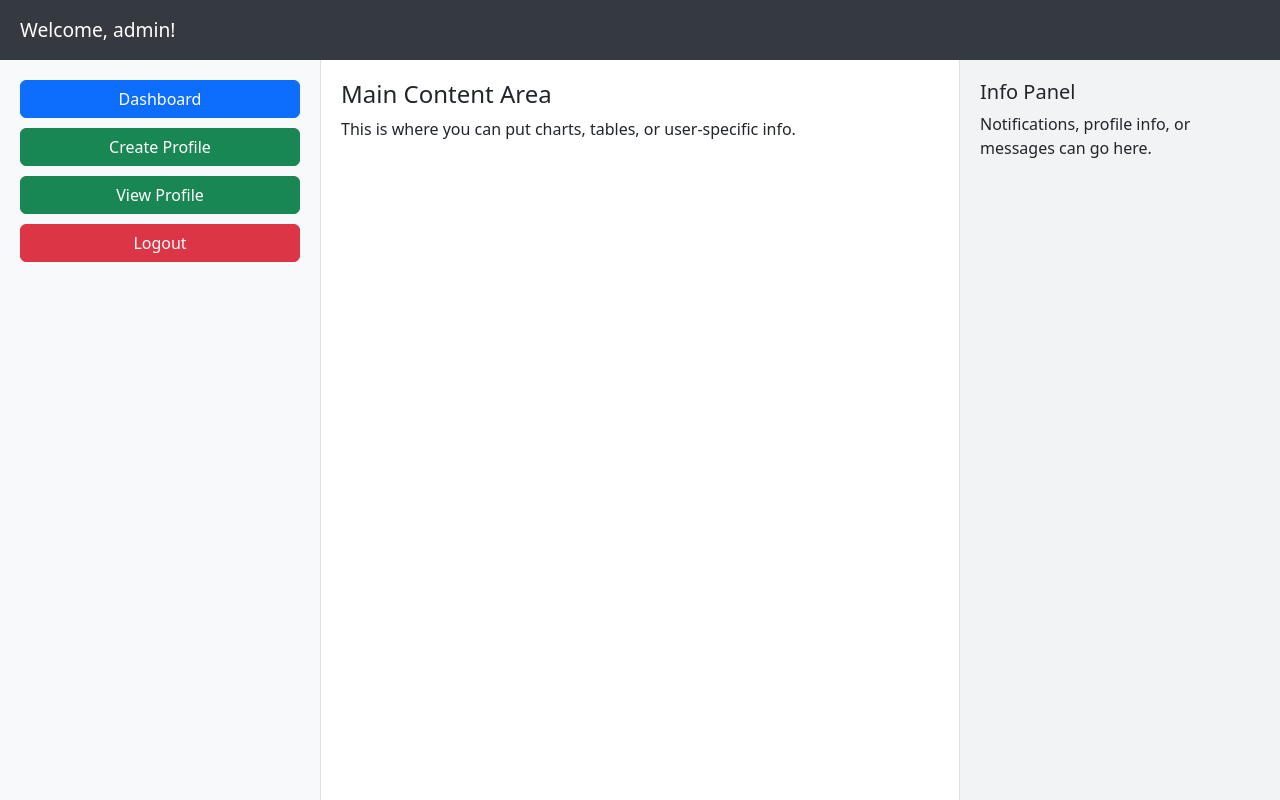
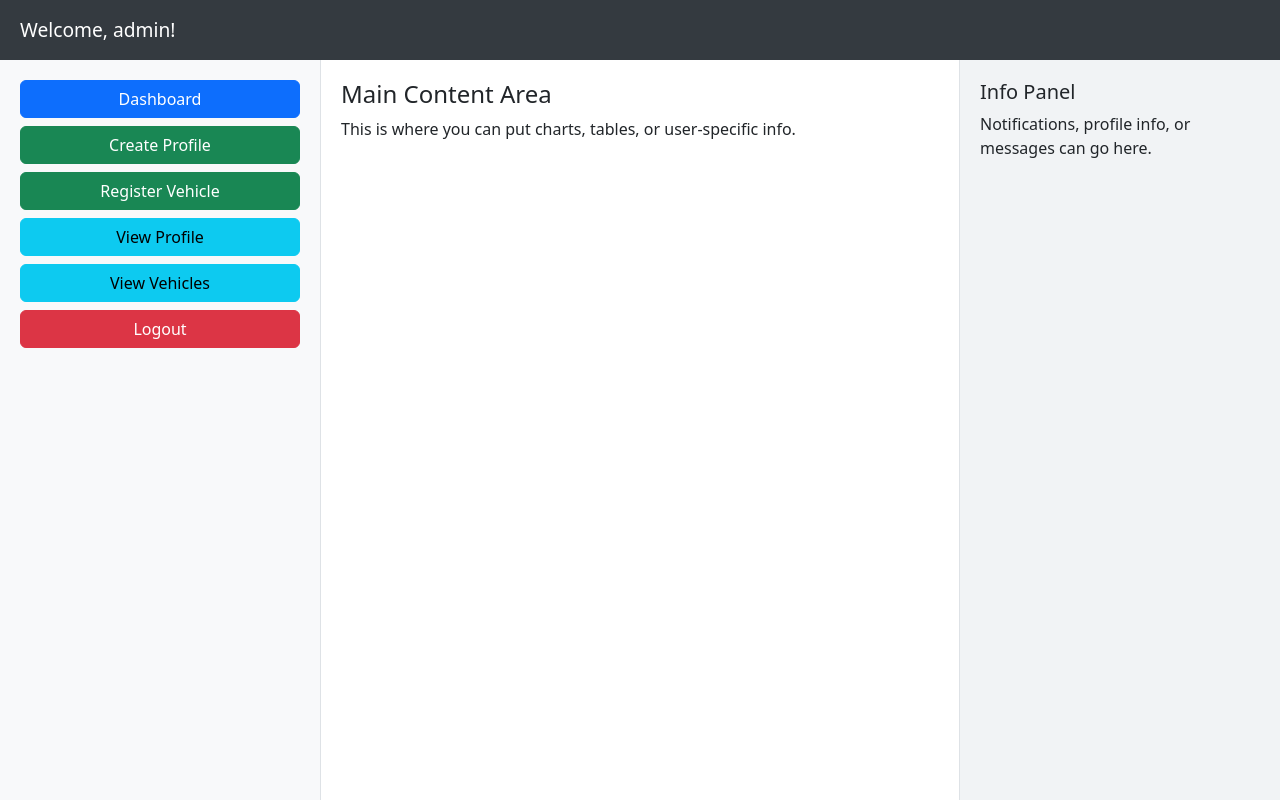
Before and after one commit to kamble0805/cad, a Django app: page /dashboard/ in a window 1280 px wide. Run offline with Django 5.2, Linux system fonts and the light colour scheme; a user stored in the database is signed in.

Commit message:
update for vehicle module

```diff
--- a/cad/accounts/templates/accounts/dashboard.html
+++ b/cad/accounts/templates/accounts/dashboard.html
@@ -73,13 +73,14 @@
 
     <!-- Sidebar -->
     <div class="div2">
-        <a href="{% url 'dashboard' %}" class="btn btn-primary btn-block">Dashboard</a>
-        <a href="{% url 'create_profile' %}" class="btn btn-success btn-block">Create Profile</a>
-        <a href="{% url 'view_profile' %}" class="btn btn-success btn-block">View Profile</a>
-        <a href="{% url 'logout' %}" class="btn btn-danger btn-block">Logout</a>
+        <a href="{% url 'dashboard' %}" class="btn btn-primary btn-block mb-2">Dashboard</a>
+        <a href="{% url 'create_profile' %}" class="btn btn-success btn-block mb-2">Create Profile</a>
+        <a href="{% url 'register_vehicle' %}" class="btn btn-success btn-block mb-2">Register Vehicle</a>
+        <a href="{% url 'view_profile' %}" class="btn btn-info btn-block mb-2">View Profile</a>
+        <a href="{% url 'vehicle_list' %}" class="btn btn-info btn-block mb-2">View Vehicles</a>
+        <a href="{% url 'logout' %}" class="btn btn-danger btn-block mb-2">Logout</a>
+    </div>
 
-        <!-- Add more nav options here -->
-    </div>
 
     <!-- Main Content -->
     <div class="div3">
--- a/cad/accounts/urls.py
+++ b/cad/accounts/urls.py
@@ -9,5 +9,8 @@ urlpatterns = [
     path('logout/', views.logout_view, name='logout'),
     path('create-profile/', views.create_profile_view, name='create_profile'),
     path('view-profile/', views.view_profile_view, name='view_profile'),
+    path('register-vehicle/', views.register_vehicle, name='register_vehicle'),  # ✅ correct
 
+    path('vehicles/', views.vehicle_list, name='vehicle_list'),
+    path('vehicles/<int:vehicle_id>/', views.vehicle_detail, name='vehicle_detail')
 ]
--- a/cad/accounts/views.py
+++ b/cad/accounts/views.py
@@ -6,6 +6,8 @@ from django.contrib.auth.decorators import login_required
 from .models import UserProfile
 from django.shortcuts import render, redirect, get_object_or_404
 from django.contrib.auth.decorators import login_required
+from .models import Vehicle
+
 def signup_view(request):
     if request.method == 'POST':
         username = request.POST['username']
@@ -59,6 +61,35 @@ def create_profile_view(request):
 
     return render(request, 'accounts/create_profile.html')
 
+
+def register_vehicle(request):
+    if request.method == 'POST':
+        aadhaar_number = request.POST.get('aadhaar_number')
+        vehicle_plate = request.POST.get('vehicle_plate')
+
+        if Vehicle.objects.filter(vehicle_plate=vehicle_plate).exists():
+            messages.error(request, "Vehicle plate already exists. Please use a unique plate number.")
+            return redirect('register_vehicle')
+
+        try:
+            owner = UserProfile.objects.get(aadhaar_number=aadhaar_number)
+        except UserProfile.DoesNotExist:
+            messages.error(request, "No user profile found with the provided Aadhaar number.")
+            return redirect('register_vehicle')
+
+        Vehicle.objects.create(
+            owner=owner,
+            vehicle_plate=vehicle_plate,
+            model=request.POST.get('model'),
+            color=request.POST.get('color'),
+            image_url=request.POST.get('image_url'),
+        )
+        messages.success(request, "Vehicle registered successfully.")
+        return redirect('view_vehicles')
+
+    return render(request, 'accounts/register_vehicle.html')
+
+
 @login_required(login_url='login')
 def dashboard_view(request):
     return render(request, 'accounts/dashboard.html', {'user': request.user})
@@ -70,7 +101,16 @@ def logout_view(request):
 def view_profile_view(request):
     profile = get_object_or_404(UserProfile, user=request.user)
     return render(request, 'accounts/view_profile.html', {'profile': profile})
-from django.shortcuts import render
+
+def vehicle_list(request):
+    vehicles = Vehicle.objects.all()
+    return render(request, 'accounts/vehicle_list.html', {'vehicles': vehicles})
+
+def vehicle_detail(request, vehicle_id):
+    vehicle = get_object_or_404(Vehicle, id=vehicle_id)
+    return render(request, 'accounts/vehicle_detail.html', {'vehicle': vehicle})
+
+
 
 def index(request):
     return render(request, 'index.html')
```
Also changed, not shown: cad/accounts/admin.py (+12 -0 lines), cad/accounts/models.py (+15 -0 lines), cad/accounts/templates/accounts/register_vehicle.html (added, +41 -0 lines), cad/accounts/templates/accounts/vehicle_detail.html (added, +28 -0 lines), cad/accounts/templates/accounts/vehicle_list.html (added, +72 -0 lines), cad/accounts/migrations/0002_vehicle.py (added), cad/accounts/migrations/0003_alter_vehicle_vehicle_plate.py (added), cad/db.sqlite3.
